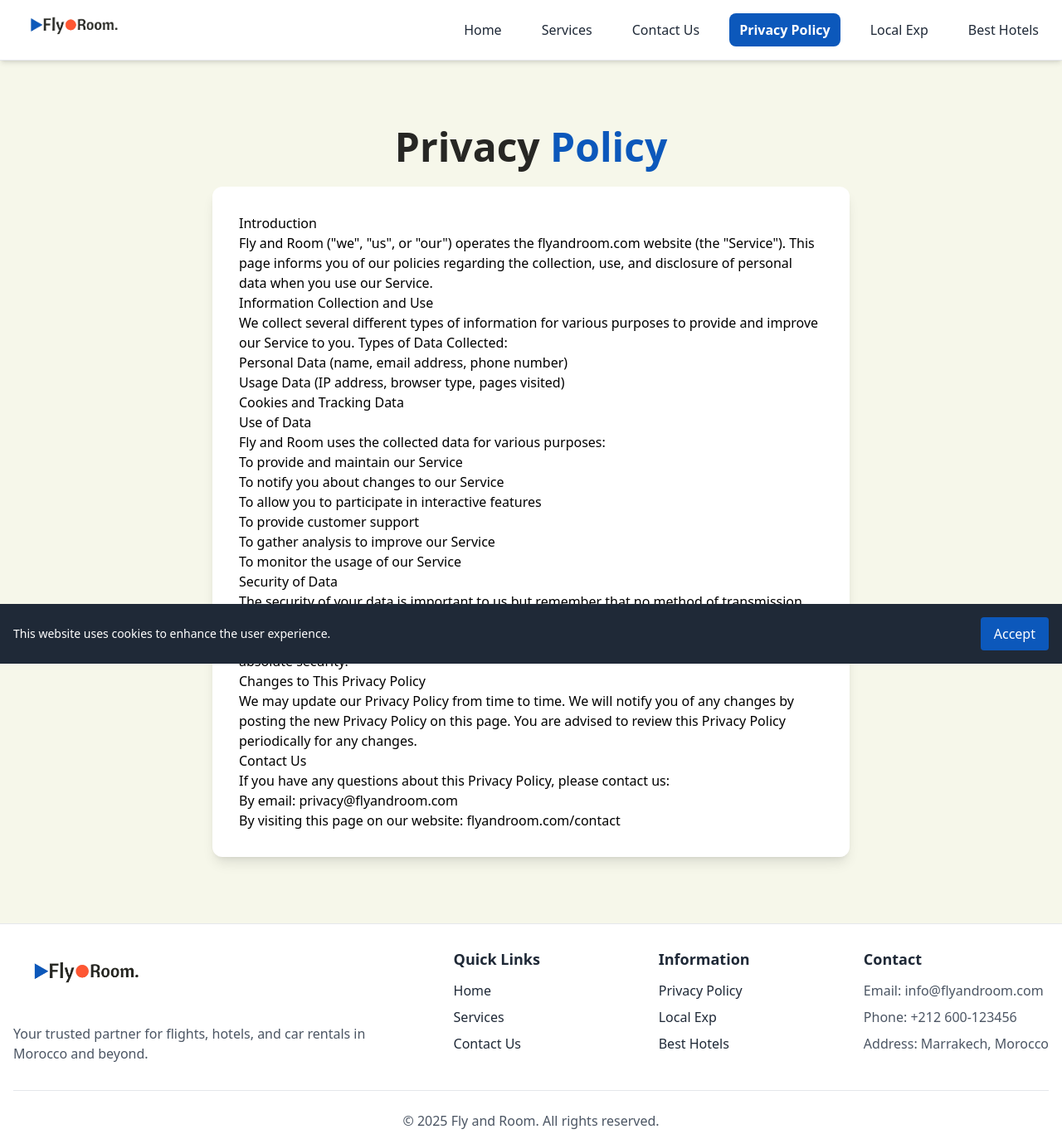
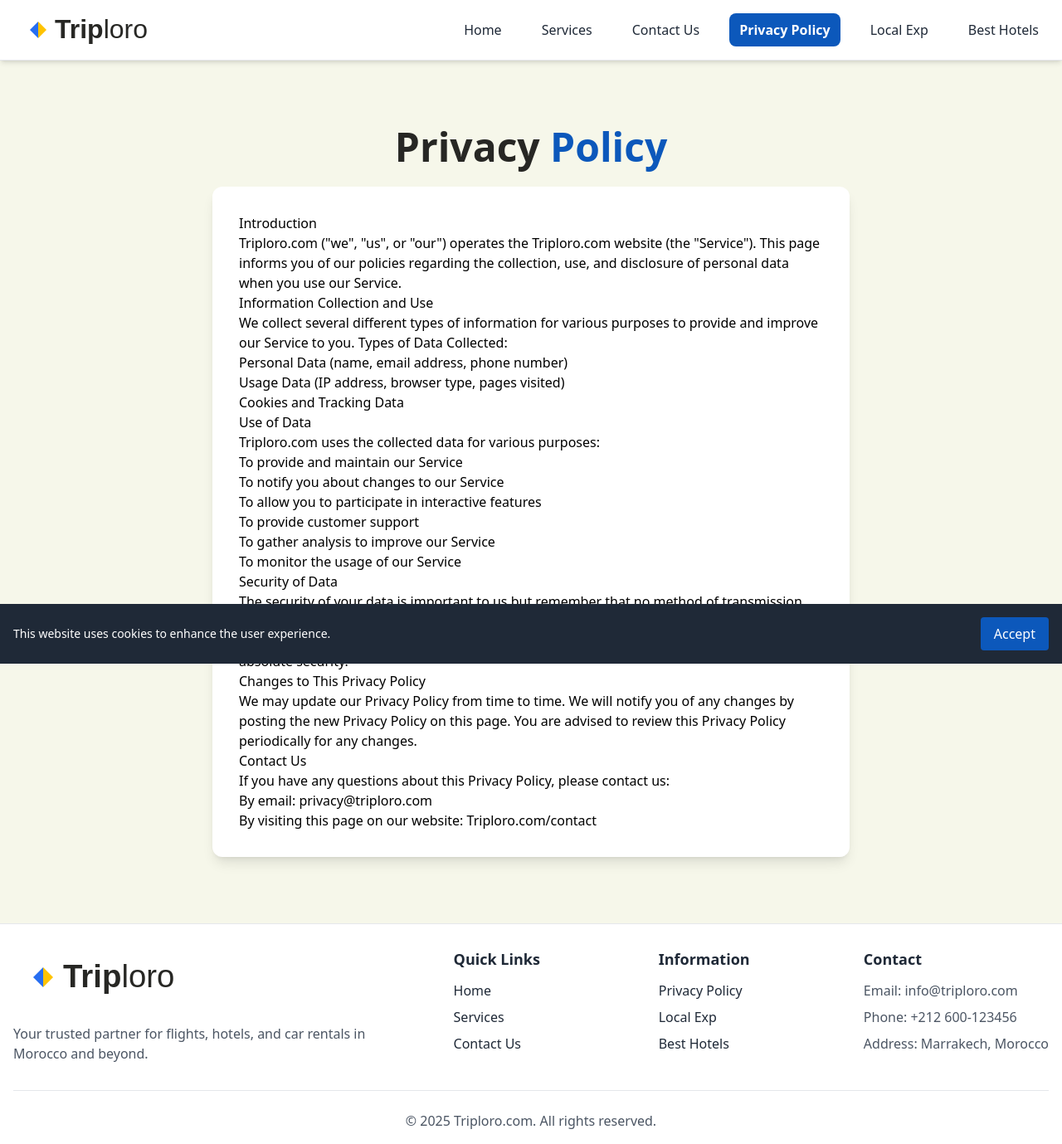
Before and after one commit to noss101/fly-and-room, a React (Vite) app: page /privacy in a window 1280 px wide. Shown: the whole page at 83% size. Built offline with nearby package versions, Linux system fonts and the light colour scheme; a web font is replaced by a local one.

Commit message:
Update site branding to Triploro.com

```diff
--- a/index.html
+++ b/index.html
@@ -2,7 +2,7 @@
 <html lang="en">
   <head>
     <meta charset="UTF-8" />
-    <link rel="icon" type="image/png" href="/logos/mainlogo.png" />
+    <link rel="icon" type="image/svg+xml" href="/logos/triploro-logo.svg" />
     <meta name="viewport" content="width=device-width, initial-scale=1.0" />
     <link rel="preload" as="image" href="/images/MarrakechLuxuryRiads.jpg" />
     <link rel="preload" as="image" href="/images/SaharaDesertAdventures.jpg" />
@@ -10,7 +10,7 @@
     <link rel="preload" as="image" href="/images/EssaouiraCoastalCharm.jpg" />
     <link rel="preload" as="image" href="/images/FesCulturalImmersion.jpg" />
     <link rel="preload" as="image" href="/images/ChefchaouenBlueCity.jpg" />
-    <title>FlyAndRoom</title>
+    <title>Triploro.com</title>
   </head>
   <body>
     <div id="root"></div>
--- a/src/components/layout/Footer.jsx
+++ b/src/components/layout/Footer.jsx
@@ -18,8 +18,8 @@ const Footer = () => {
           <div className="mb-6 md:mb-0">
           <Link to="/" className="flex items-center hover:no-underline">
   <img
-    src="/logos/newlogoo.png"
-    alt="Fly and Room Logo"
+    src="/logos/triploro-logo.svg"
+    alt="Triploro.com Logo"
     className="h-16 sm:h-20 md:h-24 w-auto"
     loading="eager"
   />
@@ -57,7 +57,7 @@ const Footer = () => {
             <div>
               <h3 className="text-base md:text-lg font-semibold mb-3">Contact</h3>
               <ul className="space-y-2 text-gray-600 text-sm md:text-base">
-                <li>Email: info@flyandroom.com</li>
+                <li>Email: info@triploro.com</li>
                 <li>Phone: +212 600-123456</li>
                 <li>Address: Marrakech, Morocco</li>
               </ul>
@@ -66,7 +66,7 @@ const Footer = () => {
         </div>
 
         <div className="mt-8 pt-6 border-t border-gray-200 text-center text-gray-600">
-          <p>&copy; {new Date().getFullYear()} Fly and Room. All rights reserved.</p>
+          <p>&copy; {new Date().getFullYear()} Triploro.com. All rights reserved.</p>
         </div>
       </div>
     </footer>
--- a/src/components/layout/Navbar.jsx
+++ b/src/components/layout/Navbar.jsx
@@ -23,8 +23,8 @@ const Navbar = () => {
           }}
         >
           <img
-            src="/logos/newlogoo.png"
-            alt="Fly and Room Logo"
+            src="/logos/triploro-logo.svg"
+            alt="Triploro.com Logo"
             className="h-12 md:h-16 transform scale-125 origin-left"
             loading="eager"
           />
--- a/src/components/sections/HeroSection.jsx
+++ b/src/components/sections/HeroSection.jsx
@@ -4,7 +4,7 @@ const HeroSection = () => {
   return (
     <div className="text-center mb-8">
       <h1 className="text-3xl sm:text-4xl md:text-5xl font-bold mb-2 text-[#272724]">
-        <span className="text-primary">Fly</span> and <span className="text-secondary">room</span>
+        <span className="text-primary">Triploro.com</span>
       </h1>
       <p className="text-gray-600 text-sm sm:text-base kapakana-600">Find and book the best flights and hotels.</p>
     </div>
--- a/src/pages/PrivacyPolicyPage.jsx
+++ b/src/pages/PrivacyPolicyPage.jsx
@@ -12,7 +12,7 @@ const PrivacyPolicyPage = () => {
           <div className="prose max-w-none">
             <h2>Introduction</h2>
             <p>
-              Fly and Room ("we", "us", or "our") operates the flyandroom.com website (the "Service").
+              Triploro.com ("we", "us", or "our") operates the Triploro.com website (the "Service").
               This page informs you of our policies regarding the collection, use, and disclosure of personal data when you use our Service.
             </p>
 
@@ -29,7 +29,7 @@ const PrivacyPolicyPage = () => {
 
             <h2>Use of Data</h2>
             <p>
-              Fly and Room uses the collected data for various purposes:
+              Triploro.com uses the collected data for various purposes:
             </p>
             <ul>
               <li>To provide and maintain our Service</li>
@@ -57,8 +57,8 @@ const PrivacyPolicyPage = () => {
               If you have any questions about this Privacy Policy, please contact us:
             </p>
             <ul>
-              <li>By email: privacy@flyandroom.com</li>
-              <li>By visiting this page on our website: flyandroom.com/contact</li>
+              <li>By email: privacy@triploro.com</li>
+              <li>By visiting this page on our website: Triploro.com/contact</li>
             </ul>
           </div>
         </div>
```
Also changed, not shown: public/logos/triploro-logo.svg (added).
